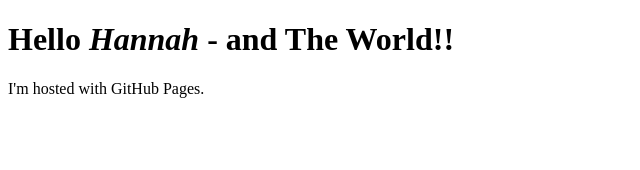
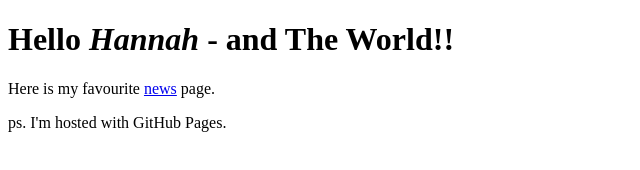
Before and after one commit to srmatthews/srmatthews.github.io, a plain HTML site: page index.html in a window 1280 px wide. Shown: the whole page, without its empty margins (0-640 px from the left). Drawn offline with Linux system fonts and the light colour scheme.

Commit message:
Update index.html
Added news link.

```diff
--- a/index.html
+++ b/index.html
@@ -2,6 +2,7 @@
 <html>
 <body>
   <h1>Hello <i>Hannah</i> - and The World!!</h1>
-<p>I'm hosted with GitHub Pages.</p>
+  Here is my favourite <a href=http://bbc.co.uk/news>news</a> page.
+<p>ps. I'm hosted with GitHub Pages.</p>
 </body>
 </html>
```
